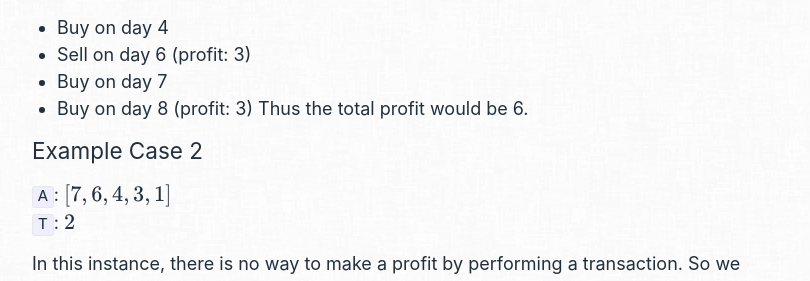
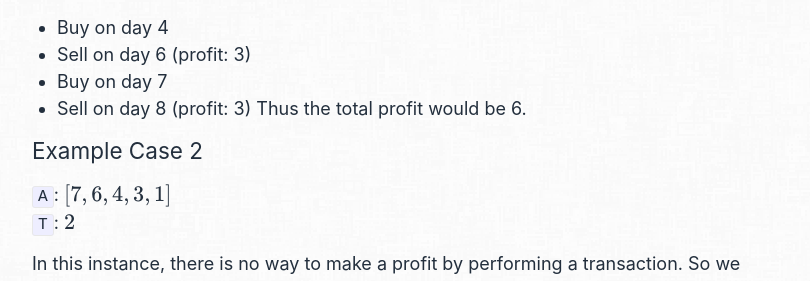
Before and after one commit to oeken/oeken.github.io, a Jekyll site: the page built from _posts/2018-05-02-stock-trading.md, in a window 1280 px wide and 900 px high, scrolled down 595 px. Shown: the part 162-443 px from the top of the window, without its empty margins (233-1043 px from the left). Built offline with Jekyll 4.4.1, drawn with Linux system fonts in a browser that asks for light colours; formulas are drawn with MathJax 3; comment, search, counter and statistics services are not loaded.

Commit message:
typo fix

```diff
--- a/_posts/2018-05-02-stock-trading.md
+++ b/_posts/2018-05-02-stock-trading.md
@@ -23,7 +23,7 @@ In this particular instance of this problem, the optimal strategy would be:
 - Buy on day 4
 - Sell on day 6 (profit: 3)
 - Buy on day 7
-- Buy on day 8 (profit: 3)
+- Sell on day 8 (profit: 3)
 Thus the total profit would be 6.
 
 #### Example Case 2
```
